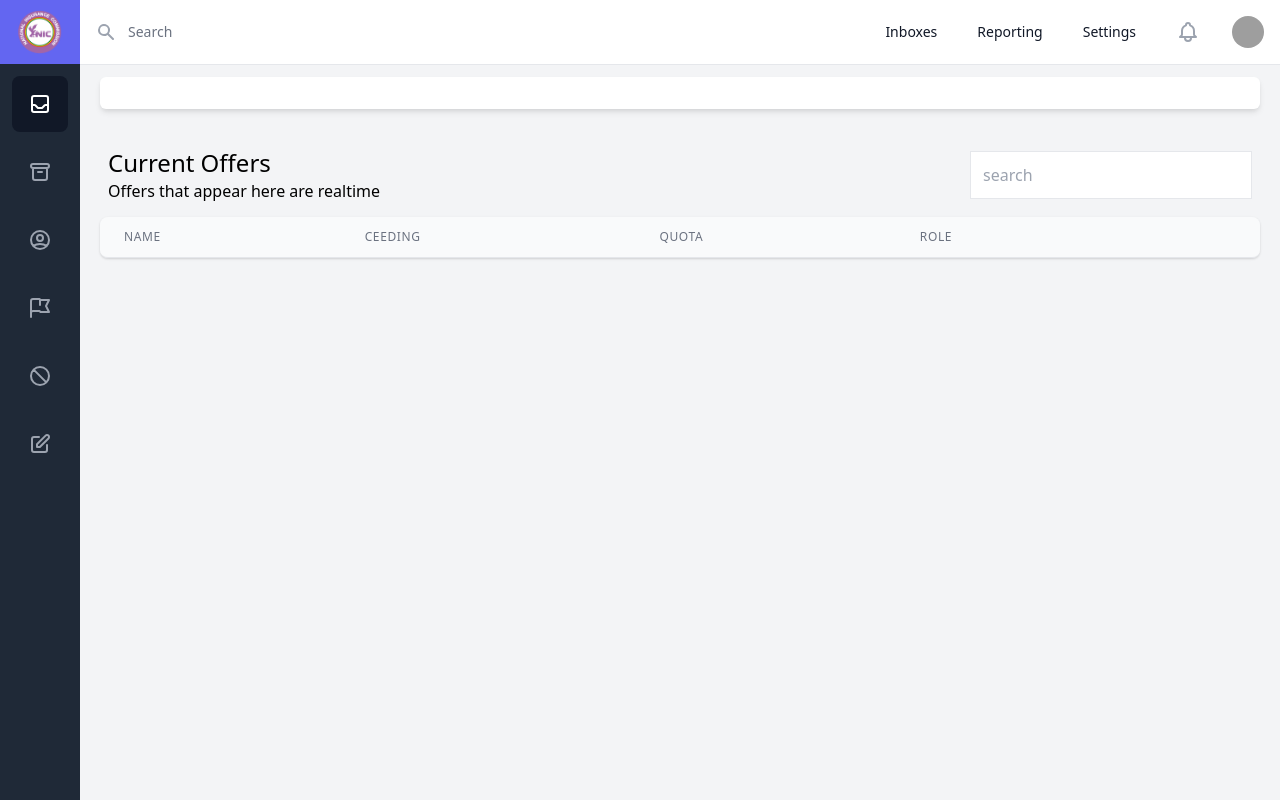
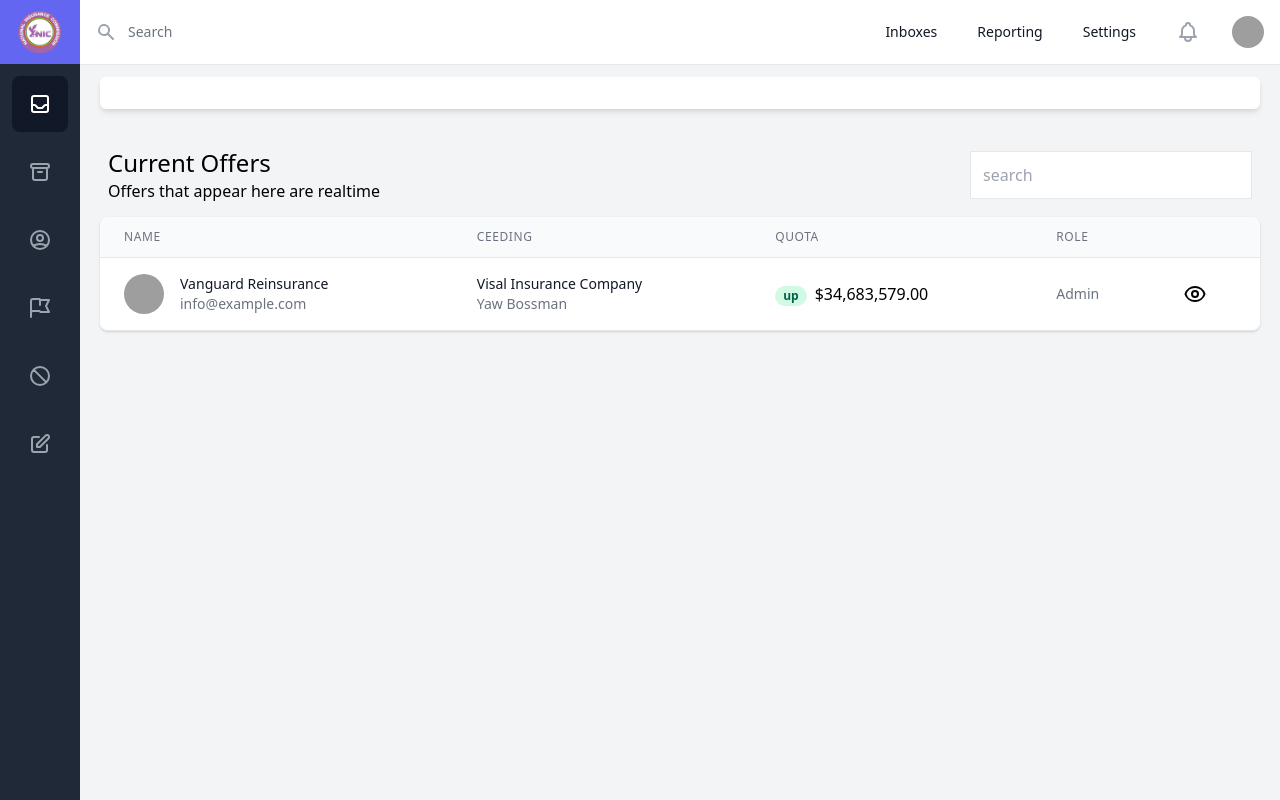
Before and after one commit to Khoby-790/template-nic, a React (Create React App) app: page / in a window 1280 px wide. Built offline with nearby package versions, Linux system fonts and the light colour scheme; grey boxes are pictures that could not be loaded.

Commit message:
--- Auto-Git Commit ---

```diff
--- a/src/components/Modal.tsx
+++ b/src/components/Modal.tsx
@@ -8,7 +8,7 @@ interface Props {
     setShow: (prev) => void,
     size?: number,
     height?: number,
-    children: ReactNode,
+    children?: ReactNode,
     canClose?: boolean,
 }
 
--- a/src/pages/Dashboard/Dashboard.tsx
+++ b/src/pages/Dashboard/Dashboard.tsx
@@ -1,6 +1,7 @@
 /* eslint-disable jsx-a11y/anchor-is-valid */
 import React, { Fragment } from 'react';
 import { AreaChart, Area, XAxis, YAxis, CartesianGrid, Tooltip, ResponsiveContainer } from 'recharts';
+import OfferLisitngItem from './components/OfferLisitngItem';
 
 
 interface Props {
@@ -115,7 +116,7 @@ const Dashboard = (props: Props) => {
                                     </thead>
                                     <tbody className="bg-white divide-y divide-gray-200">
 
-
+                                    <OfferLisitngItem />
                                         {/* <!-- More items... --> */}
                                     </tbody>
                                 </table>
--- a/src/pages/Dashboard/components/OfferLisitngItem.tsx
+++ b/src/pages/Dashboard/components/OfferLisitngItem.tsx
@@ -1,10 +1,12 @@
-import React, { Fragment } from 'react'
+import React, { Fragment, useState } from 'react'
+import { Modal } from '../../../components'
 
 interface Props {
 
 }
 
 const OfferLisitngItem = (props: Props) => {
+    const [showOffer, setShowOffer] = useState(false)
     return (
         <Fragment>
             <tr>
@@ -45,6 +47,8 @@ const OfferLisitngItem = (props: Props) => {
                     </svg>
                 </td>
             </tr>
+
+            <Modal show={showOffer} setShow={setShowOffer}></Modal>
         </Fragment>
     )
 }
```
